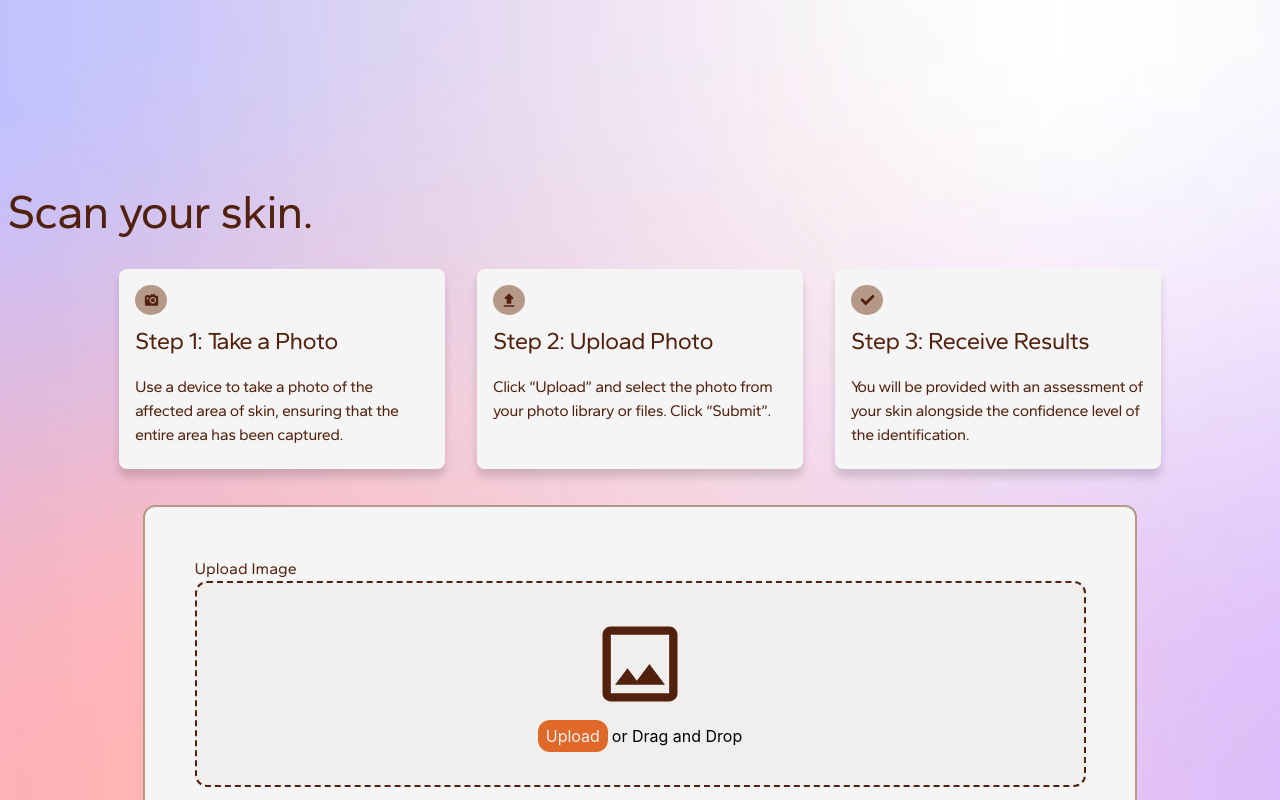
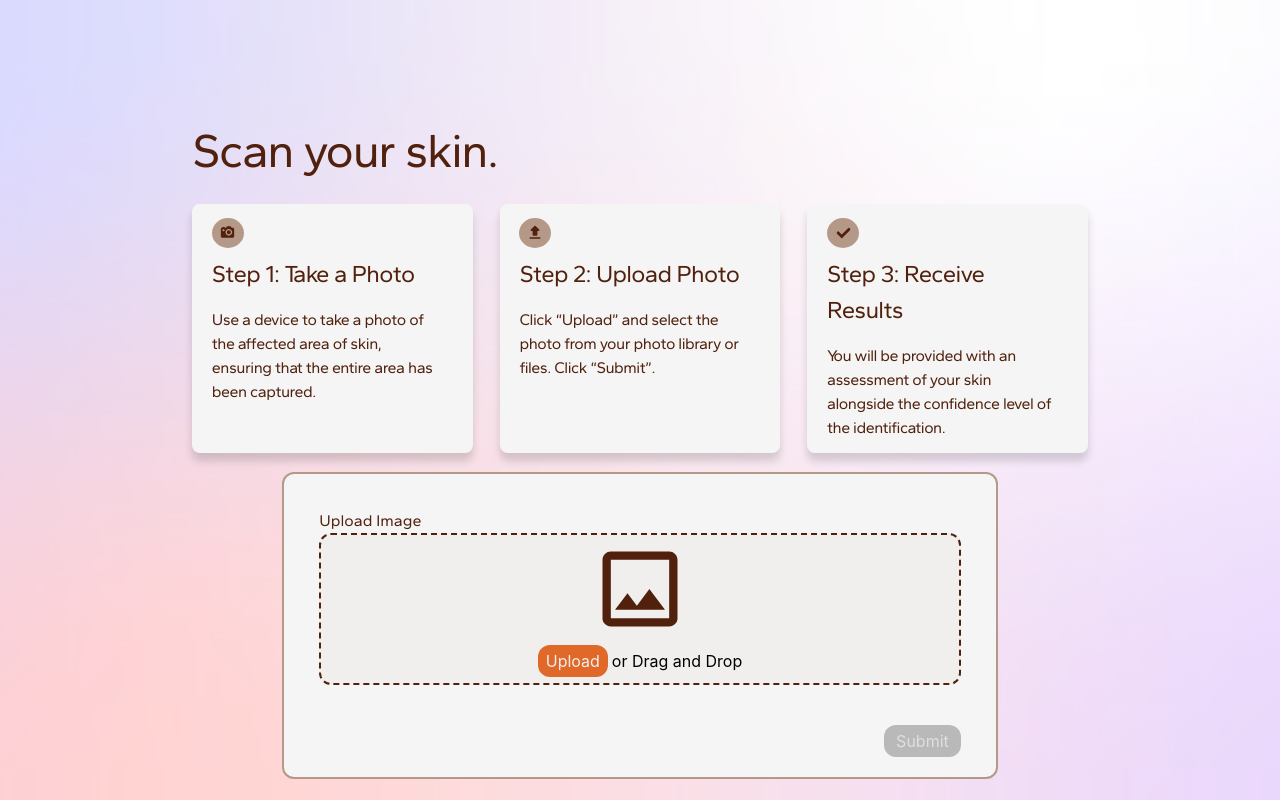
Before and after one commit to CareTech-at-UCI/melanoma-project, a React (Create React App) app in the folder frontend/: page /scan in a window 1280 px wide. Shown: the top 800 px of the page. Built offline with nearby package versions, Linux system fonts and the light colour scheme.

Commit message:
Made responsive, added signatures to custom tailwind fonts styles

```diff
--- a/frontend/src/components/scan/step.jsx
+++ b/frontend/src/components/scan/step.jsx
@@ -4,29 +4,27 @@ const StepCard = ({title, description, icon: Icon }) => {
     return (
         <div className="
             bg-cream
-            w-[326px]
-            h-[124px]
-            md:h-[200px]
+            w-full
+            h-full
             rounded-[8px]
-            p-[16px]
+            p-[1.5%]
             shadow-[0px_8px_8px_0px_rgba(0,0,0,0.15)]
             flex
             flex-col
             items-center
-            gap-[10px]
         ">
             {/*step content*/}
-            <div className="w-[294px] h-[140px] flex flex-col gap-[8px]">
+            <div className="w-[95%] h-full flex flex-col gap-[8px]">
                 {/*icon*/}
                 <div className="w-[32px] h-[30px] bg-light-brown flex flex-col items-center justify-center" style={{borderRadius: "50%"}}>
                     <Icon/>
                 </div>
                 {/*step-text*/}
-                <div className="w-[294px] h-[55px] md:h-[102px] flex flex-col gap-[8px] md:gap-[16px]">
-                    <h1 className="font-gantari text-main-brown text-header-7 md:text-header-5">
+                <div className="w-[95%] h-[50%] flex flex-col gap-[8px] md:gap-[16px]">
+                    <h1 className="font-gantari text-main-brown text-scan-header-7 md:text-scan-header-5">
                         {title}
                     </h1>
-                    <h1 className="font-gantari text-main-brown text-header-8 md:text-header-6">
+                    <h1 className="font-gantari text-main-brown text-scan-header-8 md:text-scan-header-6">
                         {description}
                     </h1>
                 </div>
--- a/frontend/src/pages/Scan.jsx
+++ b/frontend/src/pages/Scan.jsx
@@ -6,22 +6,23 @@ import Upload from '../components/scan/upload'
 
 export const Scan = () => {
   return (
-    <div className="bg-off-white w-full h-full flex flex-col items-center">
+    <div className="bg-off-white w-full h-full flex flex-col items-center overflow-hidden">
         {/*Background gradient*/}
-        <div className="fixed w-full h-full inset-0 bg-cover bg-center opacity-50" style={{backgroundImage: `url(${gradient})`}}>
+        <div className="fixed w-full h-full inset-0 bg-cover bg-center opacity-30" style={{backgroundImage: `url(${gradient})`}}>
         </div>
         {/*Frame 44*/}
-        <div className="absolute top-[115px] w-[326px] h-[694px] md:top-[175px] md:w-[1271px] md:h-[747px] flex flex-col items-center ">
-            {/*Frame 135*/}
-            <div className="text-left w-[334px] h-[41px] md:w-[1266px] md:h-[58px] ">
-                <h1 className="font-gantari text-main-brown text-header-9 md:text-header-1">
-                    Scan your skin.
-                </h1>
-            </div>
+        <div className="absolute top-[5vh] w-[80vw] h-[90vh] md:top-[10vh] md:w-[70vw] md:h-[85vh] flex flex-col items-center justify-center gap-[3%]">
+
             {/*Frame 43/46*/}
-            <div className="absolute bottom-0 left-0 w-[326px] h-[626px] md:w-[1271px] md:h-[653px] flex flex-col items-center justify-center gap-[16px] md:gap-[36px]">
+            <div className="w-full h-[90%] md:w-[100%] md:h-[90%] flex flex-col items-center gap-[3%]">
+                {/*Frame 135*/}
+                <div className="text-left w-full">
+                    <h1 className="font-gantari text-main-brown text-scan-header-9 md:text-header-1">
+                        Scan your skin.
+                    </h1>
+                </div>
                 {/*steps*/}
-                <div className="w-full flex flex-col md:flex-row items-center justify-center gap-[8px] md:gap-[32px]">
+                <div className="w-full flex flex-col md:flex-row items-center justify-center gap-[8px] md:gap-[3%]">
                     {/*Step 1*/}
                     <StepCard title="Step 1: Take a Photo" description="Use a device to take a photo of the affected area of skin, ensuring that the entire area has been captured." icon={CameraIcon}/>
                     {/*Step 2*/}
@@ -31,7 +32,7 @@ export const Scan = () => {
                 </div>
 
                 {/*upload-image-component*/}
-                <div className="bg-[#F5F5F5] w-[289px] h-[222px] md:w-[994px] md:h-[417px] border-2 border-solid border-[#B59988] rounded-xl min-h-fit">
+                <div className="bg-[#F5F5F5] w-[90%] h-[30%] md:w-[80%] md:h-[60%] border-2 border-solid border-[#B59988] rounded-xl min-h-fit">
                     <p className='font-gantari text-main-brown pl-[5%] pt-[5%]'>Upload Image</p>
                     <Upload/>
                 </div>
--- a/frontend/tailwind.config.js
+++ b/frontend/tailwind.config.js
@@ -22,11 +22,11 @@ module.exports = {
         'header-2': ['36px', { letterSpacing: '-0.03em', fontWeight: '500' }],
         'header-3': ['30px', { letterSpacing: '-0.03em', fontWeight: '500' }],
         'header-4': ['22px', { fontWeight: '700' }],
-        'header-5': ['24px', { letterSpacing: '-0.03em', fontWeight: '500' }],
-        'header-6': ['16px', { letterSpacing: '-0.03em', fontWeight: '400' }],
-        'header-7': ['16px', { letterSpacing: '-0.03em', fontWeight: '500' }],
-        'header-8': ['12px', { letterSpacing: '-0.03em', fontWeight: '400' }],
-        'header-9': ['32px', { letterSpacing: '-0.03em', fontWeight: '400' }],
+        'scan-header-5': ['24px', { letterSpacing: '-0.03em', fontWeight: '500' }],
+        'scan-header-6': ['16px', { letterSpacing: '-0.03em', fontWeight: '400' }],
+        'scan-header-7': ['16px', { letterSpacing: '-0.03em', fontWeight: '500' }],
+        'scan-header-8': ['12px', { letterSpacing: '-0.03em', fontWeight: '400' }],
+        'scan-header-9': ['32px', { letterSpacing: '-0.03em', fontWeight: '400' }],
 
         'body': ['24px', { fontWeight: '300' }],
       },
```
Also changed, not shown: 1 other file (tests, documents, lock files or other folders).
